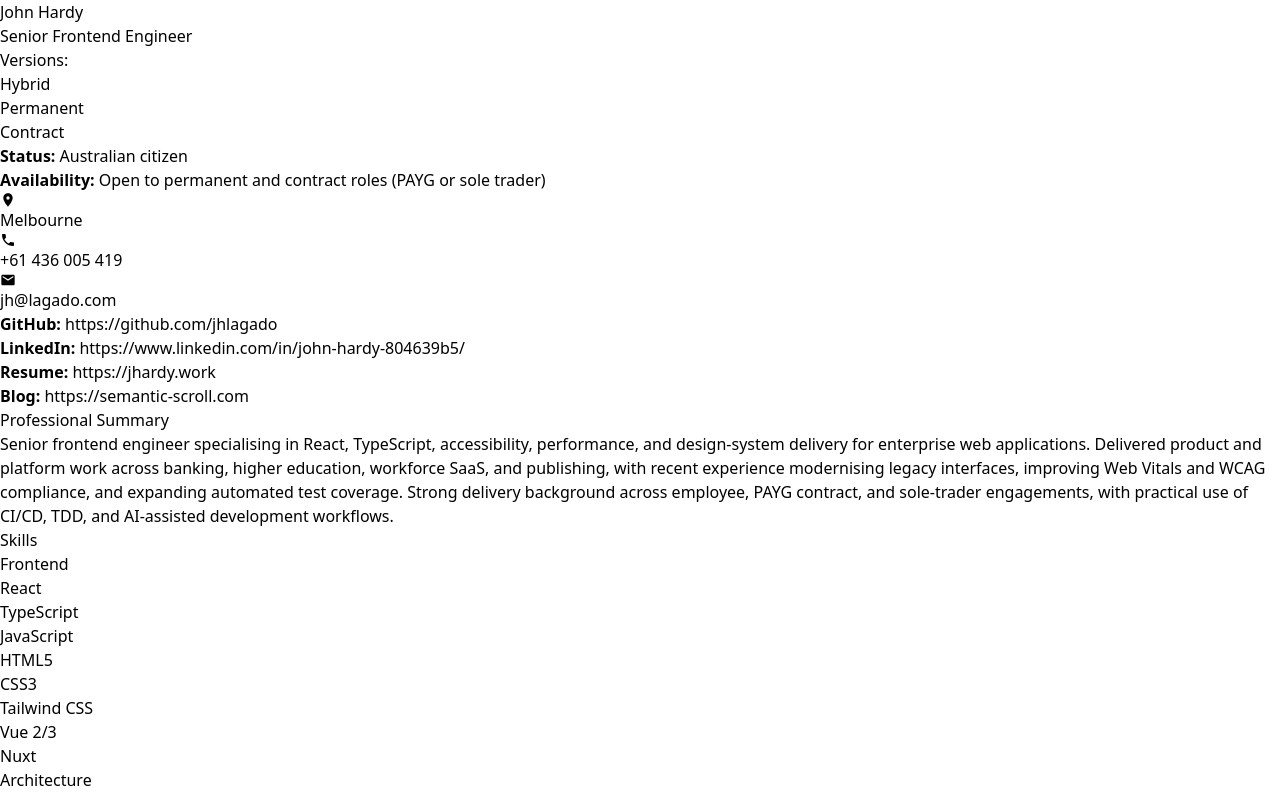
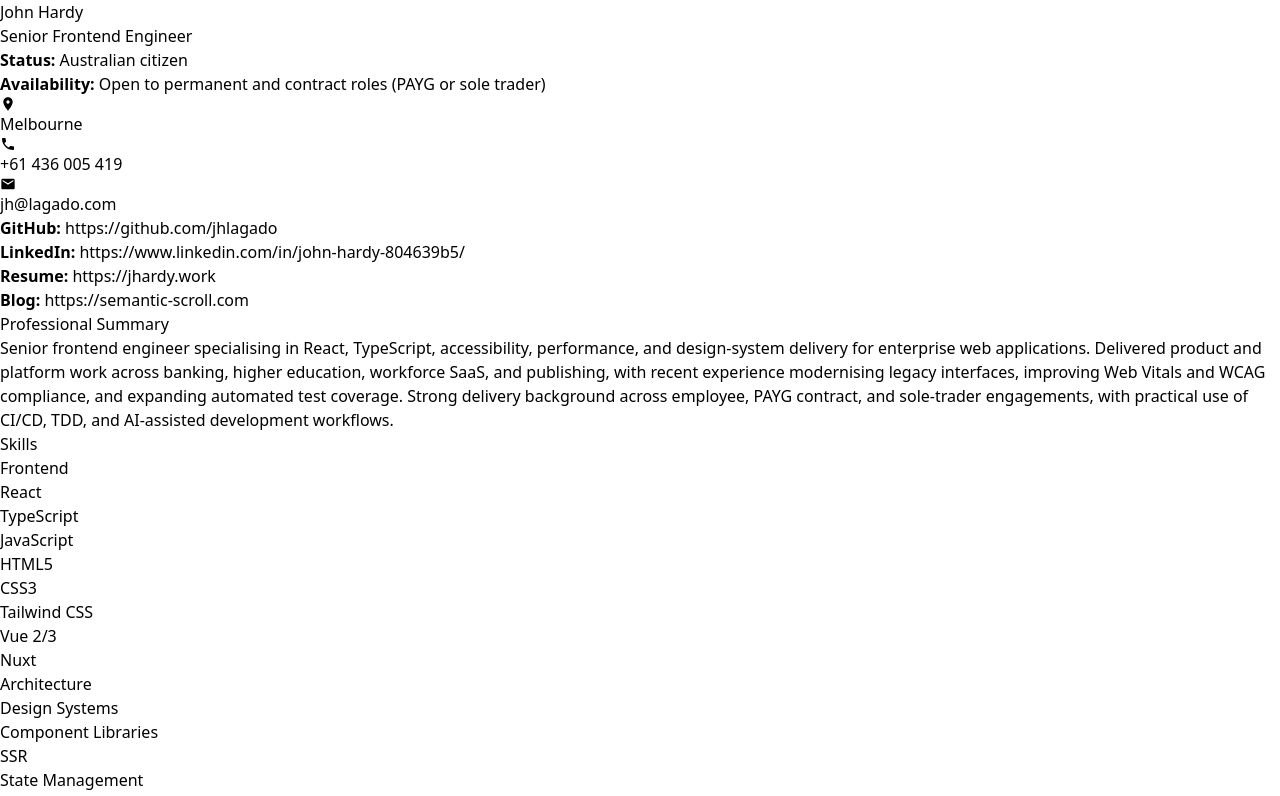
Before and after one commit to jhlagado/resume, a React (Vite) app: page / in a window 1280 px wide. Shown: the top 796 px of the page. Built offline with nearby package versions, Linux system fonts and the light colour scheme.

Commit message:
Remove version navigation bar

```diff
--- a/src/contract.tsx
+++ b/src/contract.tsx
@@ -10,7 +10,6 @@ declare const __RESUME_LAST_UPDATED_MAP__: Record<string, string>;
 ReactDOM.createRoot(document.getElementById("root")!).render(
   <React.StrictMode>
     <ResumeApp
-      activeVariant="contract"
       lastUpdated={__RESUME_LAST_UPDATED_MAP__["src/resume-contract.md"]}
       resumeMarkdown={resumeMarkdown}
     />
--- a/src/index.css
+++ b/src/index.css
@@ -48,26 +48,6 @@
     }
 
     .contact {
-      .variant-nav {
-        @apply mt-4 text-sm font-sans text-slate-700;
-      }
-
-      .variant-nav-label {
-        @apply font-bold mr-2;
-      }
-
-      .variant-nav ul {
-        @apply inline-flex flex-wrap gap-x-3 gap-y-1;
-      }
-
-      .variant-nav li {
-        @apply m-0;
-      }
-
-      .variant-nav-current {
-        @apply font-bold text-blue-900;
-      }
-
       > ul.contact {
         @apply flex flex-wrap text-sm font-bold mt-4 gap-x-10 gap-y-2
       }
@@ -244,10 +224,6 @@
     page-break-inside: avoid;
   }
 
-  .resume .variant-nav {
-    display: none;
-  }
-
   /* Contact block: compact, single visual row, rule below to close the header */
   .resume .contact > ul.contact {
     margin-top: 0.3rem;
--- a/src/main.tsx
+++ b/src/main.tsx
@@ -10,7 +10,6 @@ declare const __RESUME_LAST_UPDATED_MAP__: Record<string, string>;
 ReactDOM.createRoot(document.getElementById("root")!).render(
   <React.StrictMode>
     <ResumeApp
-      activeVariant="hybrid"
       lastUpdated={__RESUME_LAST_UPDATED_MAP__["src/resume.md"]}
       resumeMarkdown={resumeMarkdown}
     />
--- a/src/permanent.tsx
+++ b/src/permanent.tsx
@@ -10,7 +10,6 @@ declare const __RESUME_LAST_UPDATED_MAP__: Record<string, string>;
 ReactDOM.createRoot(document.getElementById("root")!).render(
   <React.StrictMode>
     <ResumeApp
-      activeVariant="permanent"
       lastUpdated={__RESUME_LAST_UPDATED_MAP__["src/resume-permanent.md"]}
       resumeMarkdown={resumeMarkdown}
     />
--- a/src/resume-app.tsx
+++ b/src/resume-app.tsx
@@ -38,19 +38,11 @@ type ResumeData = {
   references: string;
 };
 
-type ResumeVariantKey = "hybrid" | "permanent" | "contract";
-
 type ResumeAppConfig = {
-  activeVariant: ResumeVariantKey;
   lastUpdated: string;
   resumeMarkdown: string;
 };
 
-const resumeVariants: Array<{ href: string; key: ResumeVariantKey; label: string }> = [
-  { key: "hybrid", label: "Hybrid", href: "./" },
-  { key: "permanent", label: "Permanent", href: "./permanent.html" },
-  { key: "contract", label: "Contract", href: "./contract.html" },
-];
 
 const unwrapMarkdown = (line: string, marker: "**" | "*"): string => {
   const trimmed = line.trim();
@@ -247,7 +239,6 @@ const LinkOrText = ({ value }: { value?: LinkValue }) => {
 };
 
 export const ResumeApp = ({
-  activeVariant,
   lastUpdated,
   resumeMarkdown,
 }: ResumeAppConfig) => {
@@ -259,22 +250,6 @@ export const ResumeApp = ({
       <section className="contact">
         <h1>{data.name}</h1>
         <h2>{data.title}</h2>
-        <nav className="variant-nav" aria-label="Resume versions">
-          <span className="variant-nav-label">Versions:</span>
-          <ul>
-            {resumeVariants.map((variant) => (
-              <li key={variant.key}>
-                {variant.key === activeVariant ? (
-                  <span aria-current="page" className="variant-nav-current">
-                    {variant.label}
-                  </span>
-                ) : (
-                  <a href={variant.href}>{variant.label}</a>
-                )}
-              </li>
-            ))}
-          </ul>
-        </nav>
         <ul className="contact">
           <li>
             <div>
```
